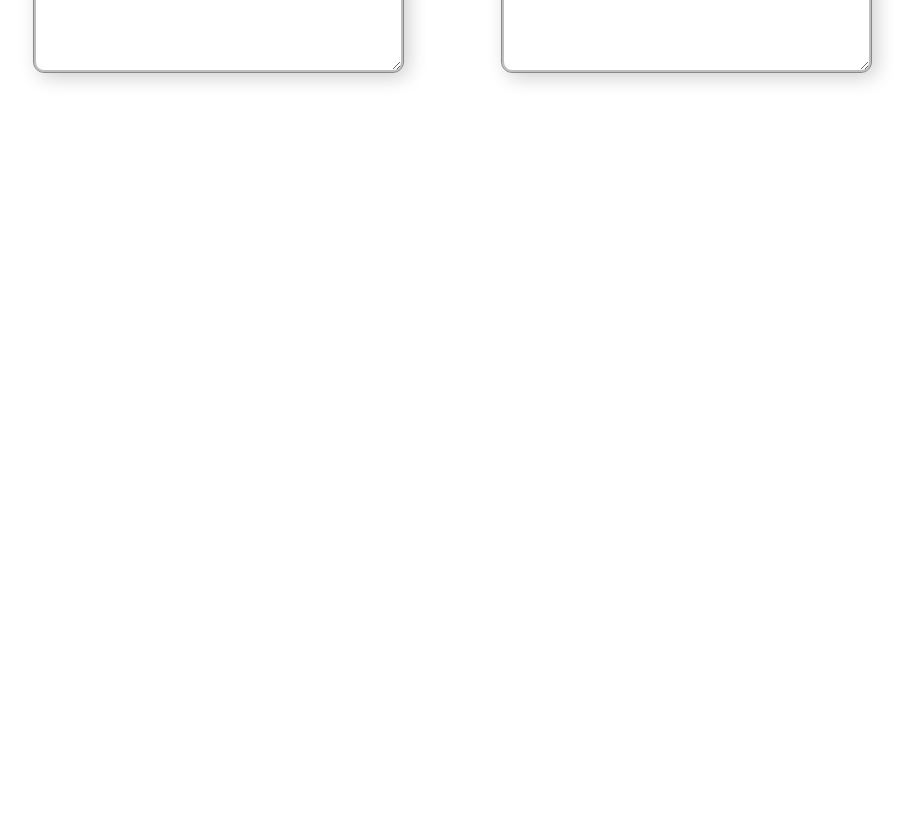
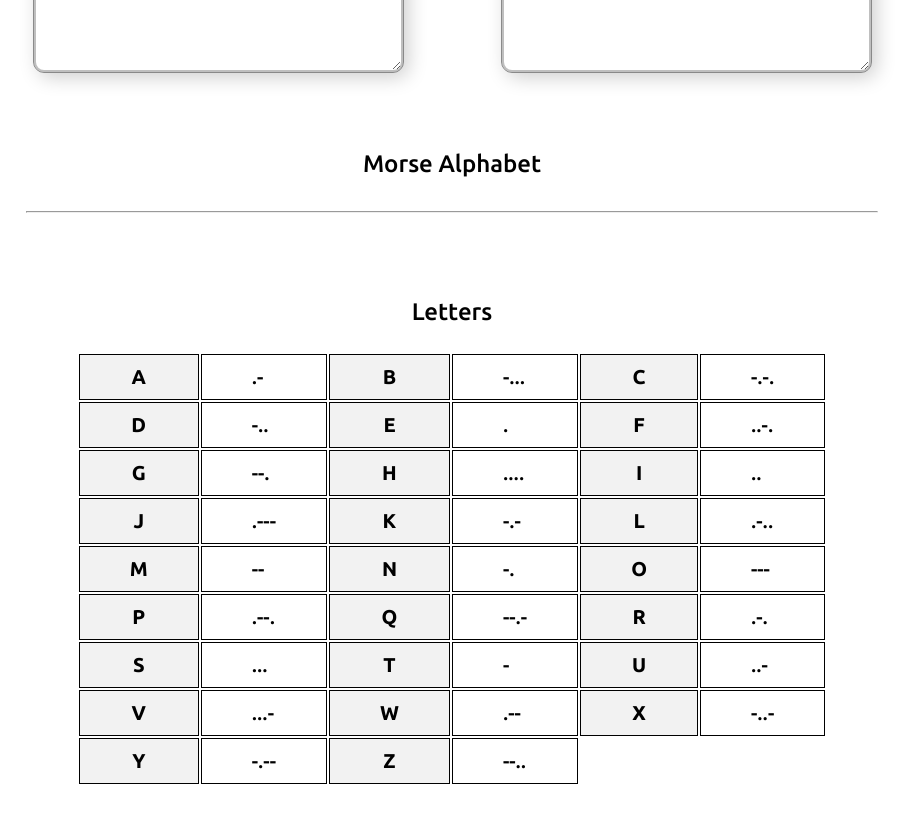
Before and after one commit to Silhaut/words-to-morse-converter, a React (Vite) app: page / in a window 1280 px wide. Shown: the part 280-1097 px from the top of the page, without its empty margins (188-1102 px from the left). Before the commit the page ends 800 px from the top, so only its background shows below. Built offline with nearby package versions, Linux system fonts and the light colour scheme.

Commit message:
feat: morse alphabet added

```diff
--- a/src/App.jsx
+++ b/src/App.jsx
@@ -1,14 +1,22 @@
 import './css/App.css'
 import '@fortawesome/fontawesome-free/css/all.min.css'
 import Converter from './components/Converter'
+import AlphabetTable from './components/AlphabetTable'
 
 export default function App() {
 	return (
 		<>
 			<h1>Morse Code converter</h1>
-			<div className='converters'>
-				<Converter />
-			</div>
+			<main>
+				<div className='converters'>
+					<Converter />
+				</div>
+				<div className='table-part'>
+					<h2>Morse Alphabet</h2>
+					<hr />
+					<AlphabetTable />
+				</div>
+			</main>
 		</>
 	)
 }
--- /dev/null
+++ b/src/components/AlphabetTable.jsx
@@ -0,0 +1,34 @@
+import React from 'react'
+import '../css/table.css'
+import Letters from './alphabet-parts/Letters'
+import Numbers from './alphabet-parts/Numbers'
+import Punctuations from './alphabet-parts/Punctuations'
+
+export default function AlphabetTable() {
+	return (
+		<table className='morse-code-table'>
+			<tbody>
+				<tr>
+					<h3>Letters</h3>
+				</tr>
+				<div className='letters'>
+					<Letters />
+				</div>
+
+				<tr>
+					<h3>Numbers</h3>
+				</tr>
+				<div className='numbers'>
+					<Numbers />
+				</div>
+
+				<tr>
+					<h3>Punctuations</h3>
+				</tr>
+				<div className='punctuations'>
+					<Punctuations />
+				</div>
+			</tbody>
+		</table>
+	)
+}
--- a/src/components/Converter.jsx
+++ b/src/components/Converter.jsx
@@ -17,7 +17,8 @@ export default function Converter() {
 			.map(morse => morseCodeReverseMap[morse] || '')
 			.join('')
 		setConvertedWords(
-			wordsResult.charAt(0).toUpperCase() + wordsResult.slice(1).toLowerCase()
+			wordsResult
+			//.charAt(0).toUpperCase() + wordsResult.slice(1).toLowerCase()
 		)
 	}
 
--- /dev/null
+++ b/src/components/alphabet-parts/Letters.jsx
@@ -0,0 +1,81 @@
+import { morseCodeMap } from '../morse-alphabet/morseCodeMap'
+
+export default function Letters() {
+	const keys = Object.keys(morseCodeMap)
+	const values = Object.values(morseCodeMap)
+
+	return (
+		<tbody>
+			<tr>
+				<th>{keys[10]}</th>
+				<td>{values[10]}</td>
+				<th>{keys[11]}</th>
+				<td>{values[11]}</td>
+				<th>{keys[12]}</th>
+				<td>{values[12]}</td>
+			</tr>
+			<tr>
+				<th>{keys[13]}</th>
+				<td>{values[13]}</td>
+				<th>{keys[14]}</th>
+				<td>{values[14]}</td>
+				<th>{keys[15]}</th>
+				<td>{values[15]}</td>
+			</tr>
+			<tr>
+				<th>{keys[16]}</th>
+				<td>{values[16]}</td>
+				<th>{keys[17]}</th>
+				<td>{values[17]}</td>
+				<th>{keys[18]}</th>
+				<td>{values[18]}</td>
+			</tr>
+			<tr>
+				<th>{keys[19]}</th>
+				<td>{values[19]}</td>
+				<th>{keys[20]}</th>
+				<td>{values[20]}</td>
+				<th>{keys[21]}</th>
+				<td>{values[21]}</td>
+			</tr>
+			<tr>
+				<th>{keys[22]}</th>
+				<td>{values[22]}</td>
+				<th>{keys[23]}</th>
+				<td>{values[23]}</td>
+				<th>{keys[24]}</th>
+				<td>{values[24]}</td>
+			</tr>
+			<tr>
+				<th>{keys[25]}</th>
+				<td>{values[25]}</td>
+				<th>{keys[26]}</th>
+				<td>{values[26]}</td>
+				<th>{keys[27]}</th>
+				<td>{values[27]}</td>
+			</tr>
+			<tr>
+				<th>{keys[28]}</th>
+				<td>{values[28]}</td>
+				<th>{keys[29]}</th>
+				<td>{values[29]}</td>
+				<th>{keys[30]}</th>
+				<td>{values[30]}</td>
+			</tr>
+			<tr>
+				<th>{keys[31]}</th>
+				<td>{values[31]}</td>
+				<th>{keys[32]}</th>
+				<td>{values[32]}</td>
+				<th>{keys[33]}</th>
+				<td>{values[33]}</td>
+			</tr>
+			<tr>
+				<th>{keys[34]}</th>
+				<td>{values[34]}</td>
+				<th>{keys[35]}</th>
+				<td>{values[35]}</td>
+			</tr>
+		</tbody>
+	)
+}
--- /dev/null
+++ b/src/components/alphabet-parts/Numbers.jsx
@@ -0,0 +1,39 @@
+import { morseCodeMap } from '../morse-alphabet/morseCodeMap'
+
+export default function Letters() {
+	const keys = Object.keys(morseCodeMap)
+	const values = Object.values(morseCodeMap)
+
+	return (
+		<tbody>
+			<tr>
+				<th>{keys[0]}</th>
+				<td>{values[0]}</td>
+				<th>{keys[1]}</th>
+				<td>{values[1]}</td>
+				<th>{keys[2]}</th>
+				<td>{values[2]}</td>
+			</tr>
+			<tr>
+				<th>{keys[3]}</th>
+				<td>{values[3]}</td>
+				<th>{keys[4]}</th>
+				<td>{values[4]}</td>
+				<th>{keys[5]}</th>
+				<td>{values[5]}</td>
+			</tr>
+			<tr>
+				<th>{keys[6]}</th>
+				<td>{values[6]}</td>
+				<th>{keys[7]}</th>
+				<td>{values[7]}</td>
+				<th>{keys[8]}</th>
+				<td>{values[8]}</td>
+			</tr>
+			<tr>
+				<th>{keys[9]}</th>
+				<td>{values[9]}</td>
+			</tr>
+		</tbody>
+	)
+}
--- /dev/null
+++ b/src/components/alphabet-parts/Punctuations.jsx
@@ -0,0 +1,63 @@
+import { morseCodeMap } from '../morse-alphabet/morseCodeMap'
+
+export default function Letters() {
+	const keys = Object.keys(morseCodeMap)
+	const values = Object.values(morseCodeMap)
+
+	return (
+		<tbody>
+			<tr>
+				<th>{keys[36]}</th>
+				<td>{values[36]}</td>
+				<th>{keys[37]}</th>
+				<td>{values[37]}</td>
+				<th>{keys[38]}</th>
+				<td>{values[38]}</td>
+			</tr>
+			<tr>
+				<th>{keys[39]}</th>
+				<td>{values[39]}</td>
+				<th>{keys[40]}</th>
+				<td>{values[40]}</td>
+				<th>{keys[41]}</th>
+				<td>{values[41]}</td>
+			</tr>
+			<tr>
+				<th>{keys[42]}</th>
+				<td>{values[42]}</td>
+				<th>{keys[43]}</th>
+				<td>{values[43]}</td>
+				<th>{keys[44]}</th>
+				<td>{values[44]}</td>
+			</tr>
+			<tr>
+				<th>{keys[45]}</th>
+				<td>{values[45]}</td>
+				<th>{keys[46]}</th>
+				<td>{values[46]}</td>
+				<th>{keys[47]}</th>
+				<td>{values[47]}</td>
+			</tr>
+			<tr>
+				<th>{keys[48]}</th>
+				<td>{values[48]}</td>
+				<th>{keys[49]}</th>
+				<td>{values[49]}</td>
+				<th>{keys[50]}</th>
+				<td>{values[50]}</td>
+			</tr>
+			<tr>
+				<th>{keys[51]}</th>
+				<td>{values[51]}</td>
+				<th>{keys[52]}</th>
+				<td>{values[52]}</td>
+				<th>{keys[53]}</th>
+				<td>{values[53]}</td>
+			</tr>
+			<tr>
+				<th>' '</th>
+				<td>{values[54]}</td>
+			</tr>
+		</tbody>
+	)
+}
--- a/src/css/App.css
+++ b/src/css/App.css
@@ -22,3 +22,19 @@ h1 {
 	margin: 25px 50px 0;
 	padding-top: 25px;
 }
+
+main .table-part h2 {
+	display: flex;
+	justify-content: center;
+
+	font-weight: 500;
+
+	margin: 25px 50px 0;
+	padding: 25px 0;
+}
+
+main .table-part hr {
+	display: flex;
+	justify-content: center;
+	max-width: 850px;
+}
--- /dev/null
+++ b/src/css/table.css
@@ -0,0 +1,36 @@
+.morse-code-table {
+	margin: auto;
+}
+
+.morse-code-table h3 {
+	text-align: center;
+	margin-top: 75px;
+	font-size: 24px;
+	font-weight: 500;
+}
+
+tbody div {
+	display: flex;
+	justify-content: center;
+	align-items: center;
+}
+
+div tbody th,
+div tbody td {
+	border: 1px solid black;
+	padding: 10px 50px;
+
+	font-size: 20px;
+}
+
+div tbody th {
+	background-color: rgb(128, 128, 128, 0.1);
+}
+
+div tbody td {
+	font-weight: 500;
+}
+
+.punctuations {
+	margin-bottom: 100px;
+}
```
Also changed, not shown: package.json (indentation only), 1 other file (tests, documents, lock files or other folders).
